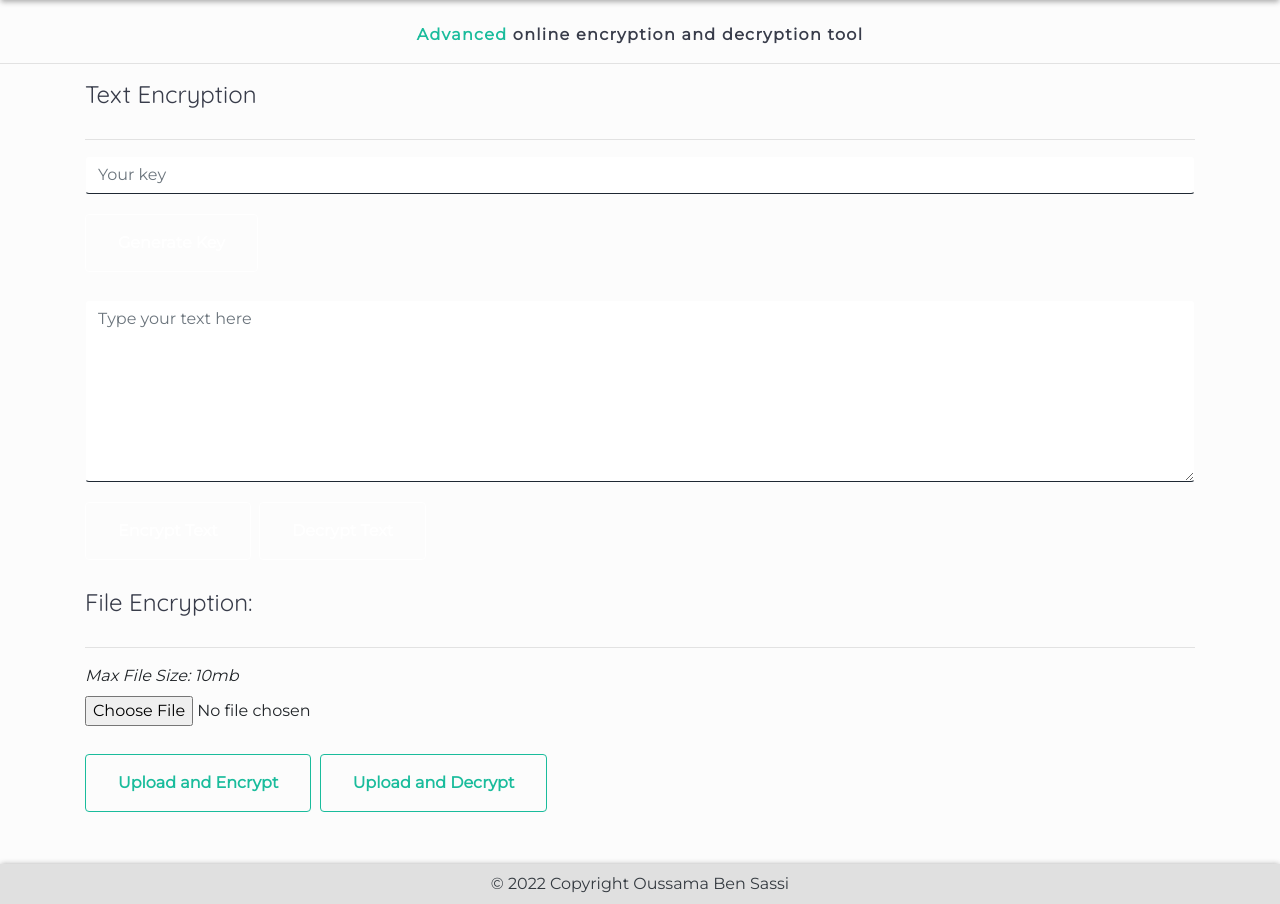
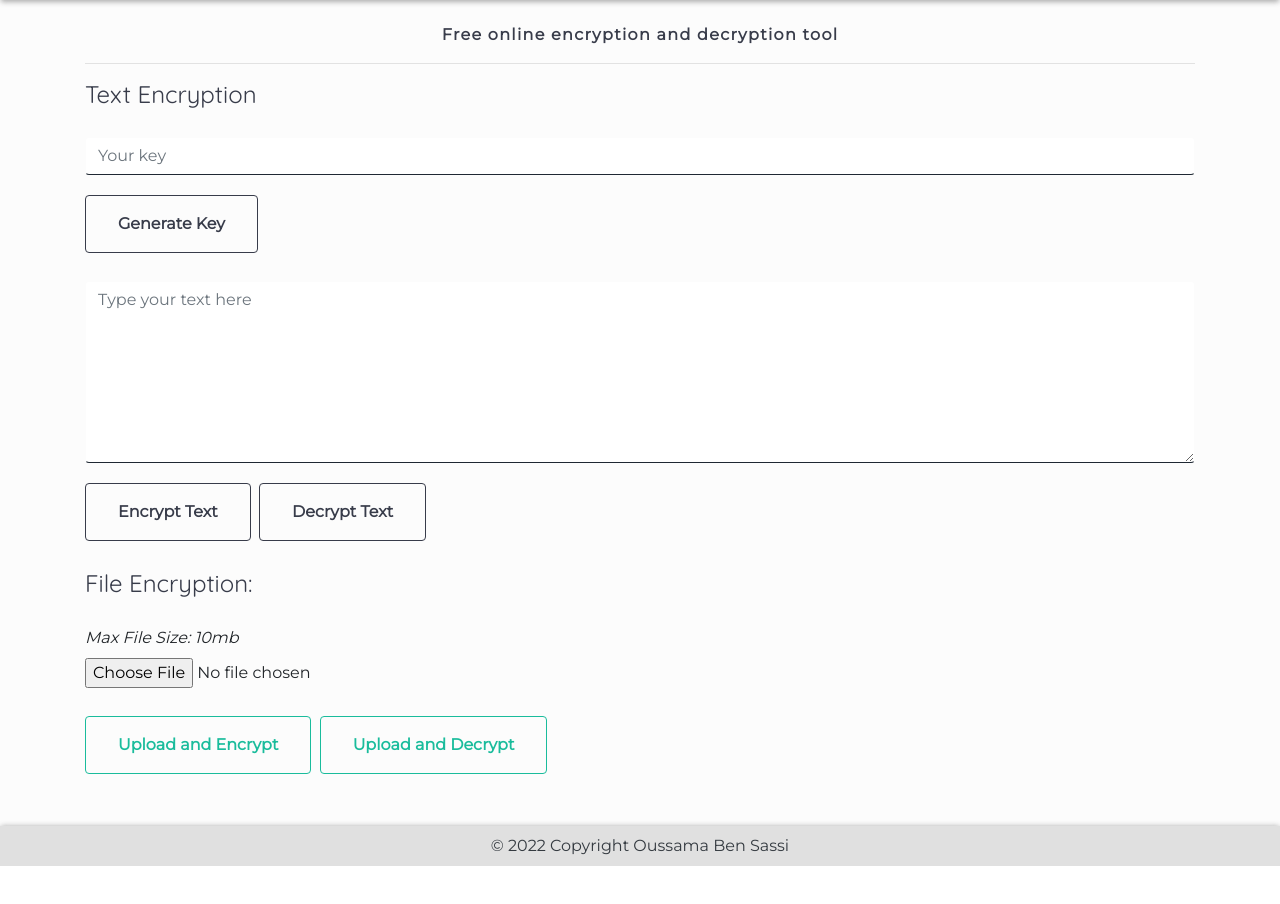
Before and after one commit to Oussama1403/Encipherr, a Flask app: page / in a window 1280 px wide. Shown: the part 56-960 px from the top of the page. After the commit the page ends 922 px from the top, so only its background shows below. Run offline with Flask 2, Linux system fonts and the light colour scheme; some libraries are stand-ins or nearby versions.

Commit message:
update home.html

```diff
--- a/templates/home.html
+++ b/templates/home.html
@@ -1,26 +1,26 @@
 {% extends "base.html" %}
 {% block content %}
 
-<p id="intro" class="text-center"><span style="color: #1abc9c">Advanced</span> online encryption and decryption tool</p>
 
-<hr style="width:100%;margin-bottom:16px;margin-top:0"/>
 <div class="container">
+  <p id="intro" class="text-center">Free online encryption and decryption tool</p>
+  <hr style="width:100%;margin-bottom:16px;margin-top:0"/>
+
   <form id="form" action="#" method="POST" enctype="multipart/form-data">
     <h4 class="title">Text Encryption</h4>
-    <hr style="margin-bottom:16px;margin-top:10px" />
 
     <p><input id="key" type="text" name="key" value="{{key}}" class="form-control" aria-label="Large" aria-describedby="inputGroup-sizing-sm" placeholder="Your key" /></p>
-    <input type="button" name="submit_b" onclick="genkey()" value="Generate Key" class="btn btn-primary"/>
+    <input id="btn" type="button" name="submit_b" onclick="genkey()" value="Generate Key" class="btn btn-primary"/>
     <br />
     <br />
 
     <p><textarea id="txtarea" name="txt" class="form-control" rows="7" aria-label="Large" aria-describedby="inputGroup-sizing-sm" placeholder="Type your text here">{{ value }}</textarea></p>
-      <input type="button" name="submit_b" onclick="encrypt_text(this.name,this.value)" value="Encrypt Text" class="btn btn-primary" />
-      <input type="button" name="submit_b" onclick="decrypt_text(this.name,this.value)" value="Decrypt Text" class="btn btn-primary" />
+      <input id="btn" type="button" name="submit_b" onclick="encrypt_text(this.name,this.value)" value="Encrypt Text" class="btn btn-primary" />
+      <input id="btn" type="button" name="submit_b" onclick="decrypt_text(this.name,this.value)" value="Decrypt Text" class="btn btn-primary" />
     <br /><br />
 
     <h4 class="title">File Encryption:</h4>
-    <hr style="margin-bottom:16px;margin-top:10px" />
+    <!--<hr style="margin-bottom:16px;margin-top:10px" />-->
 
 
     <label id="exampleInputFile">
@@ -29,7 +29,7 @@
     <input type="file" id="file_input" name="file" class="form-control-file" />
     <br />
     <input id="upload_btn" type="submit" name="submit_b" value="Upload and Encrypt" class="btn btn-primary" />
-    <input id="upload_btn"d type="submit" name="submit_b" value="Upload and Decrypt" class="btn btn-primary" />
+    <input id="upload_btn" type="submit" name="submit_b" value="Upload and Decrypt" class="btn btn-primary" />
     <div id="progress_wrapper" class="d-none">
       <label id="progress_status"></label>
       <div class="progress mb-3">
```
